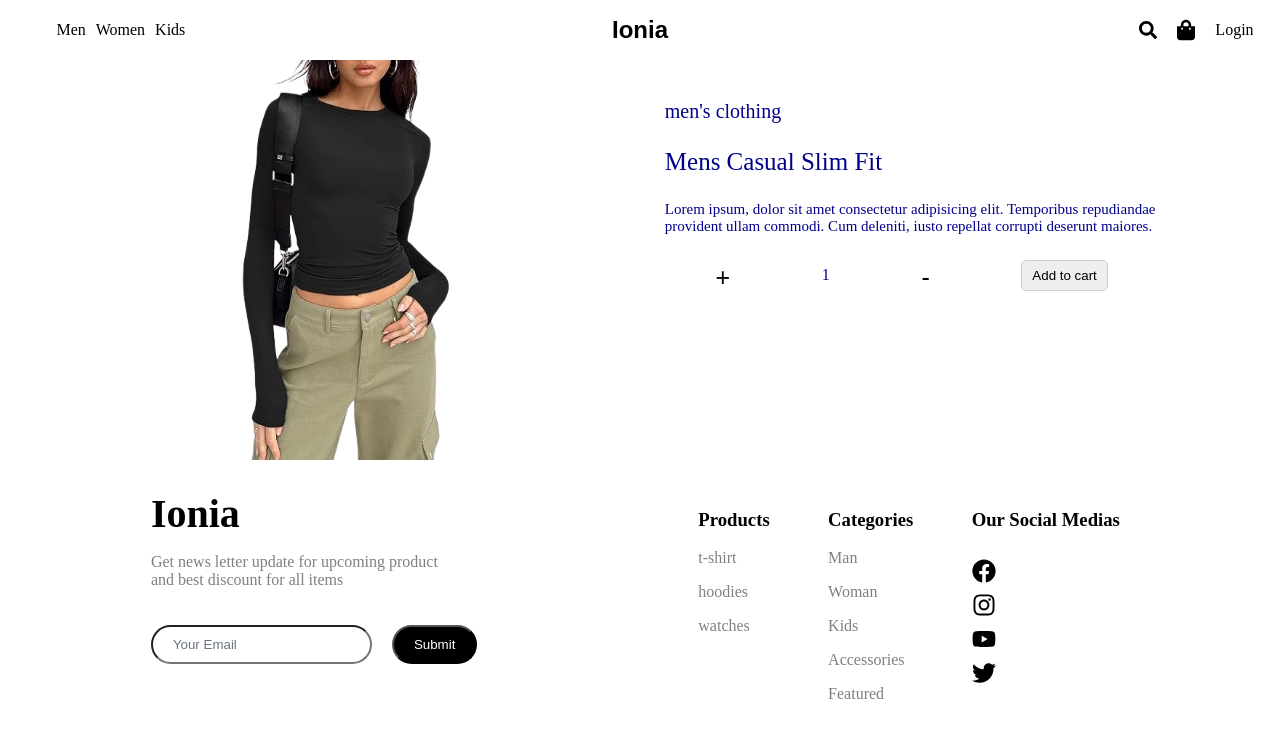
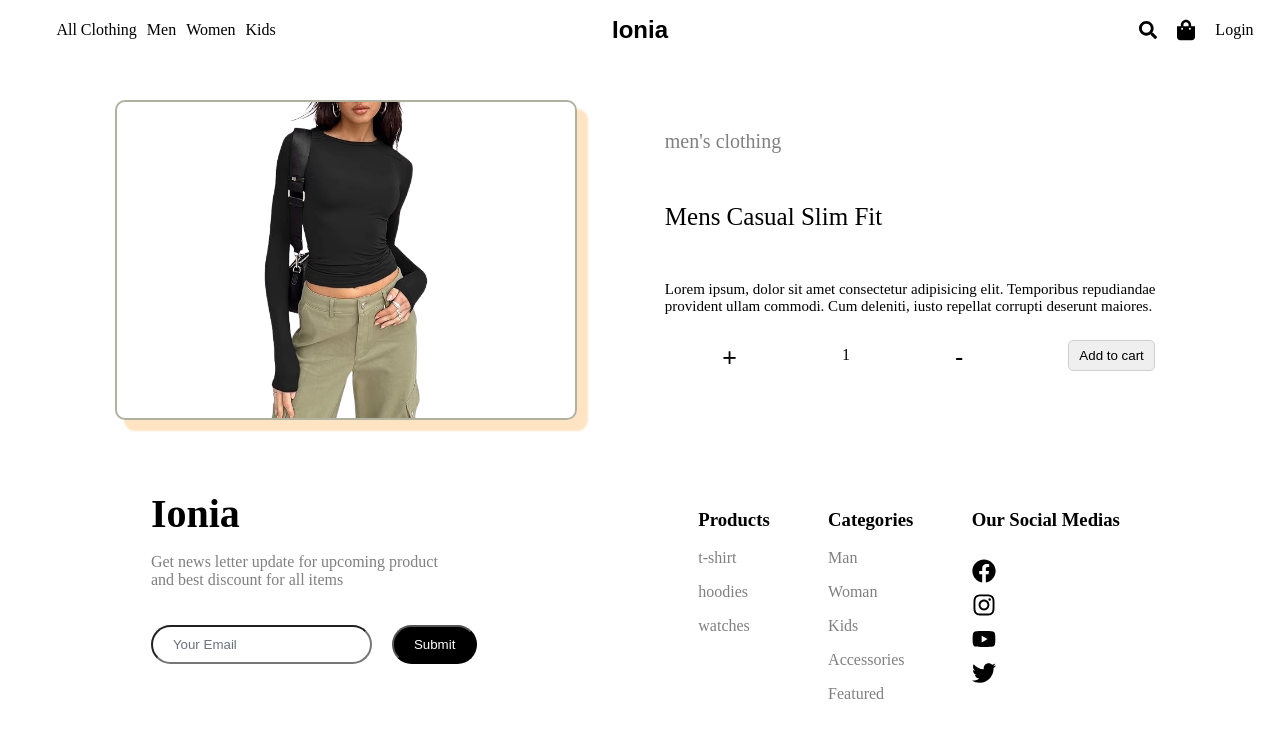
Before and after one commit to chanminswe/e-commerce-frontend, a React (Vite) app: page /product/1 in a window 1280 px wide. Shown: the top 738 px of the page. Built offline with nearby package versions, Linux system fonts and the light colour scheme.

Commit message:
adding a category page

```diff
--- a/src/App.jsx
+++ b/src/App.jsx
@@ -8,8 +8,8 @@ import Home from "./pages/home/Home";
 import ScreenContextProvider from "./context/ScreenContextProvider";
 import Cart from "./pages/cart/Cart";
 import ViewProduct from "./pages/view-product/ViewProduct";
-import { ToastContainer} from 'react-toastify';
-
+import { ToastContainer } from "react-toastify";
+import FilterPage from "./pages/view-product/FilterPage";
 
 function App() {
   return (
@@ -22,6 +22,7 @@ function App() {
             <Route path="/" element={<Home />} />
             <Route path="/cart" element={<Cart />} />
             <Route path="/product/:id" element={<ViewProduct />} />
+            <Route path="/products/:category" element={<FilterPage />} />
           </Routes>
           <Footer />
         </ScreenContextProvider>
--- a/src/components/Navbar.jsx
+++ b/src/components/Navbar.jsx
@@ -27,9 +27,21 @@ function Navbar() {
       {/*For Reponsive Nav Bar*/}
       {screenSize.screenWidth > 600 && (
         <div className="nav-lists">
-          <p>Men</p>
-          <p>Women</p>
-          <p>Kids</p>
+          <p onClick={() => navigate(`/products/${encodeURI("clothing")}`)}>
+            All Clothing
+          </p>
+
+          <p onClick={() => navigate(`/products/${encodeURI("menclothing")}`)}>
+            Men
+          </p>
+          <p
+            onClick={() => navigate(`/products/${encodeURI("womenclothing")}`)}
+          >
+            Women
+          </p>
+          <p onClick={() => navigate(`/products/${encodeURI("kidsclothing")}`)}>
+            Kids
+          </p>
         </div>
       )}
       {screenSize.screenWidth <= 600 && (
@@ -51,7 +63,6 @@ function Navbar() {
               className="dropdown-nav-children dropdown-header"
             >
               <p>Ionia</p>
-
               <FaHouseUser size={20} />
             </div>
             <div className="dropdown-nav-children">
--- a/src/pages/home/Collection.jsx
+++ b/src/pages/home/Collection.jsx
@@ -79,9 +79,8 @@ function Collection() {
     });
   };
 
-  // Add to cart handler
   const handleAddToCart = (item) => {
-    const quantity = quantities[item.id] || 1; // Default to 1 if no quantity is set
+    const quantity = quantities[item.id] || 1;
     dispatch(addToCart({ ...item, quantity }));
     toast.success(`${item.title} added to cart!`);
   };
--- a/src/pages/home/collection.css
+++ b/src/pages/home/collection.css
@@ -61,8 +61,6 @@
     border: 1px solid gray;
 }
 
-
-
 .quantity-button-container > button{
     height: 30px;
     padding: 3px 10px 3px;
--- /dev/null
+++ b/src/pages/view-product/FilterPage.jsx
@@ -0,0 +1,13 @@
+import React from "react";
+import "./filterpage.css";
+import { useParams } from "react-router-dom";
+
+function FilterPage() {
+  const { category } = useParams();
+
+  return <div className="filter-page-container">
+
+  </div>;
+}
+
+export default FilterPage;
--- a/src/pages/view-product/ViewProduct.jsx
+++ b/src/pages/view-product/ViewProduct.jsx
@@ -104,7 +104,7 @@ function ViewProduct() {
             <img src={selectedItem.image} alt={selectedItem.title} />
           </div>
           <div className="product-description-container">
-            <p style={{ fontSize: "20px" }}>{selectedItem.category}</p>
+            <p style={{ fontSize: "20px" , color : 'gray'}}>{selectedItem.category}</p>
             <p style={{ fontSize: "25px" }}>{selectedItem.title}</p>
             <p style={{ fontSize: "15px" }}>{selectedItem.description}</p>
             <div className="quantity-button-container">
--- /dev/null
+++ b/src/pages/view-product/filterpage.css
@@ -0,0 +1,4 @@
+.filter-page-container{
+    width: 100%;
+    height: 100%;
+}
--- a/src/pages/view-product/viewproduct.css
+++ b/src/pages/view-product/viewproduct.css
@@ -1,5 +1,4 @@
 .view-product-container{
-    color: darkblue;
     display: flex;
     justify-content: center;
     width: 91vw;
@@ -9,14 +8,21 @@
 }
 
 .product-image-container{
+    display: flex;
+    justify-content: center;
+    align-items: center;
     width: 50%;
     height: 100%;
 }
 
 .product-image-container > img {
-    width: 100%;
-    height: 100%;
+    width: 80%;
+    height: 80%;
     object-fit: contain;
+    border: 2px solid rgb(177, 177, 160);
+    border-radius: 10px;
+    box-shadow: 10px 10px 2px 1px bisque;
+
 }
 
 .product-description-container{
@@ -24,10 +30,15 @@
     padding : 20px;
 }
 
+.product-description-container > p{
+    margin-top: 50px;
+}
+
 .quantity-button-container{
     display: flex;
-    width: 90%;
+    width: 100%;
     margin: 0;
+    padding: auto;
     justify-content: space-around;
     align-items: center;
 }
```
